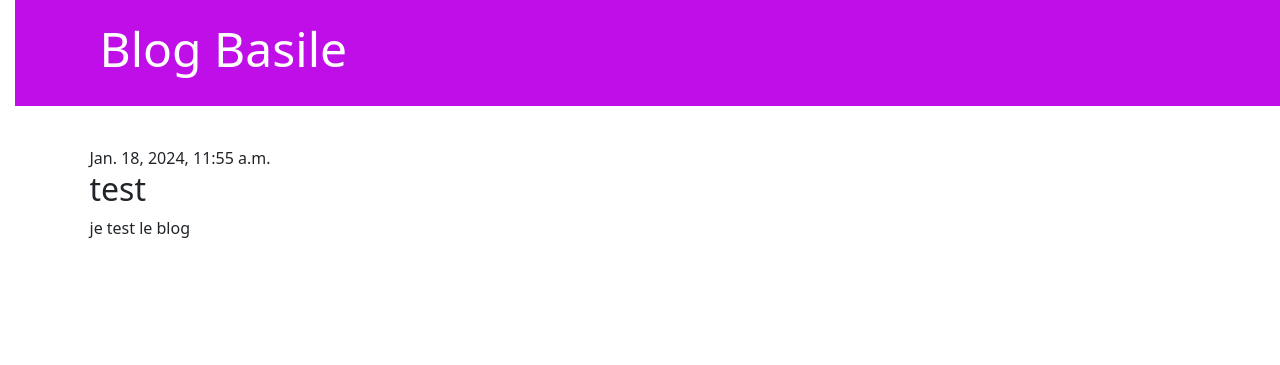
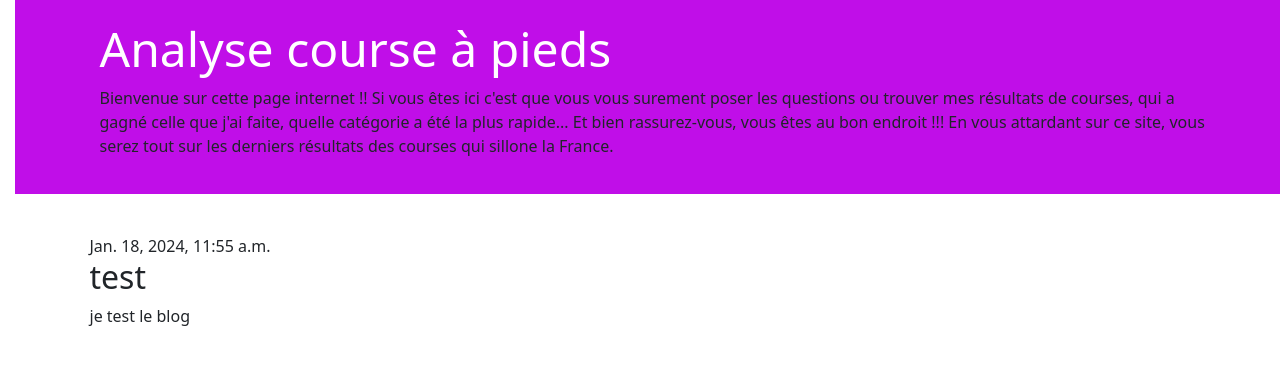
Before and after one commit to Basile9800/WebScraping, a Django app: page /post/1/ in a window 1280 px wide. Shown: the top 365 px of the page. Run offline with Django 3.2, Linux system fonts and the light colour scheme; data comes from the database, SQL or seed files in the repository.

Commit message:
ajout présentation

```diff
--- a/blog/templates/blog/base.html
+++ b/blog/templates/blog/base.html
@@ -10,7 +10,12 @@
     <body>
         <header class="page-header">
             <div class="container">
-                <h1><a href="/">Blog Basile</a></h1>
+                <h1><a href="/">Analyse course à pieds</a></h1>
+                <p>Bienvenue sur cette page internet !!
+                    Si vous êtes ici c'est que vous vous surement poser les questions ou trouver mes résultats de courses,
+                    qui a gagné celle que j'ai faite, quelle catégorie a été la plus rapide...
+                    Et bien rassurez-vous, vous êtes au bon endroit !!!
+                    En vous attardant sur ce site, vous serez tout sur les derniers résultats des courses qui sillone la France.</p>
             </div>
         </header>
         <main class="container">
```
